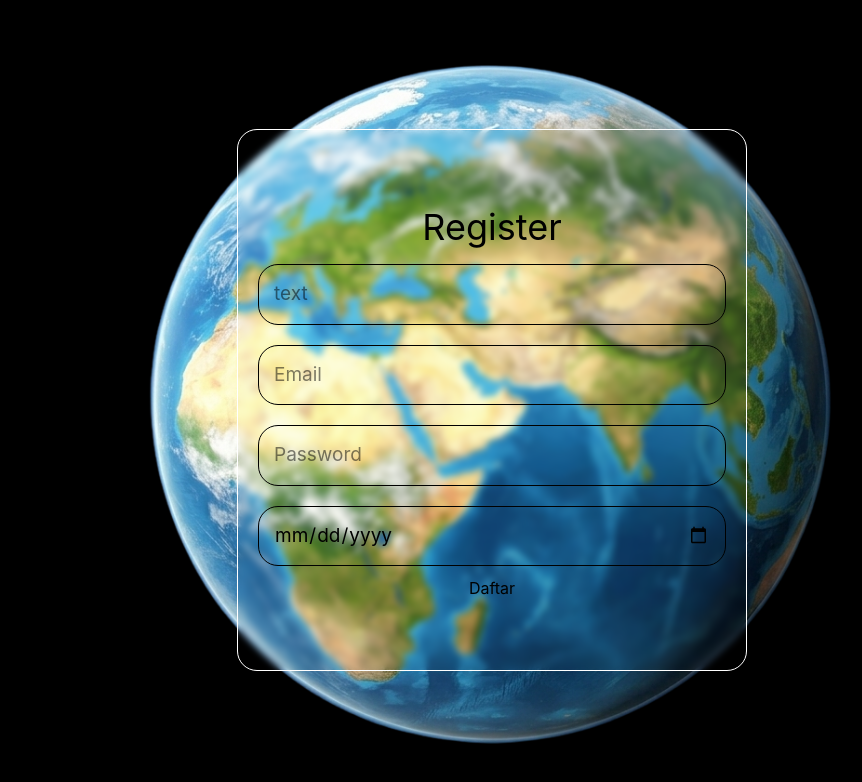
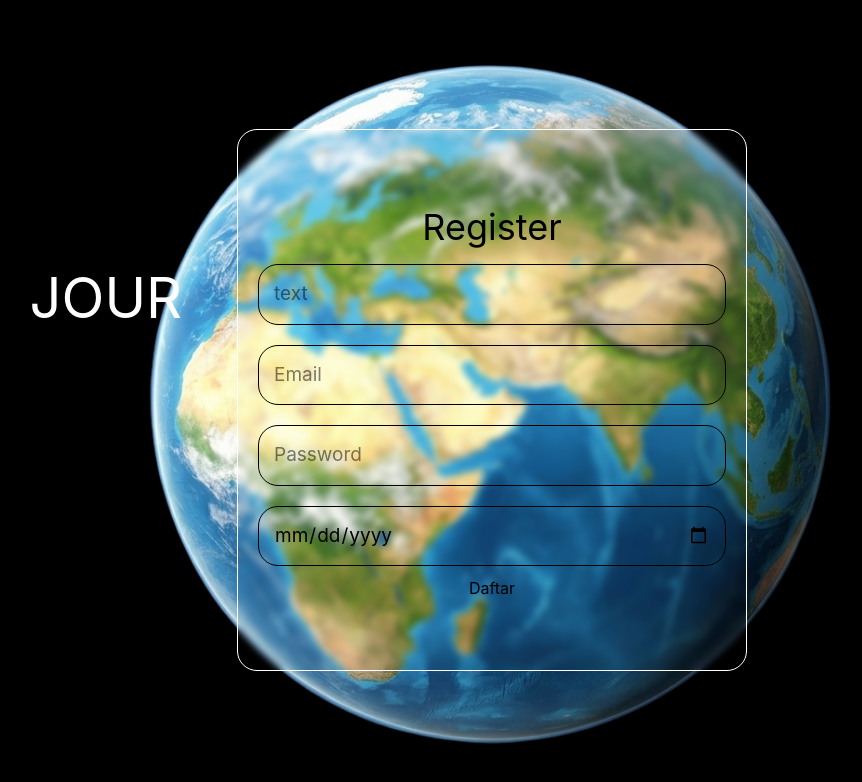
Before and after one commit to lilkyogre03-netizen/JOUR, a React (Vite) app in the folder frontend/: page /register in a window 1280 px wide. Shown: the top 782 px of the page, without its empty margins (148-1010 px from the left). Built offline with nearby package versions, Linux system fonts and the light colour scheme.

Commit message:
memperbaiki bg vidio dan memnambah logo padaha componen lain

```diff
--- a/frontend/src/componen/Register.tsx
+++ b/frontend/src/componen/Register.tsx
@@ -26,6 +26,11 @@ function Register() {
   };
   return (
     <div className='pageRegis'>
+
+      <div className='judulregisdanlogin'>
+
+        <h1 >JOUR</h1>
+      </div>
       <div className='bg'>
         <img className='bgGlobe' src="/GLOBE_DAY1.png" alt="siang" />
       </div>
--- a/frontend/src/componen/style.css
+++ b/frontend/src/componen/style.css
@@ -319,3 +319,25 @@ html, body {
   position: absolute;
   height: 100vh;
 }
+.Videobg video {
+  width: 100%;
+  height: 100%;
+  object-fit: cover;
+}
+
+/* css lainya */
+.judulregisdanlogin{
+  z-index: 10;
+  display: flex;
+  justify-content: space-between;
+  position: fixed;
+  top: 30%;
+  left: 12%;
+  width: 100%;
+  box-sizing: border-box;
+  padding: 1rem 1.5rem;
+}
+.judulregisdanlogin h1{
+  color:white;
+  font-size: 3.5rem;
+}
```
